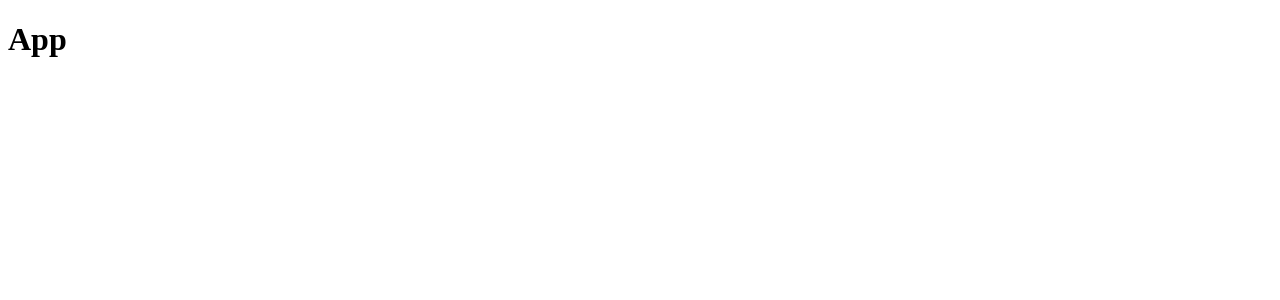
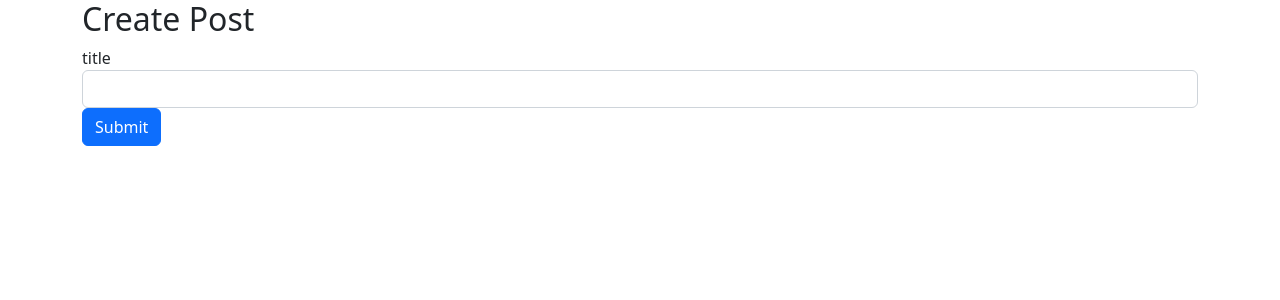
Before and after one commit to jorneycr/MicroServices-ExpressJS, a React (Create React App) app in the folder client/: page / in a window 1280 px wide. Shown: the top 300 px of the page. Built offline with nearby package versions, Linux system fonts and the light colour scheme.

Commit message:
FE structure

```diff
--- a/client/public/index.html
+++ b/client/public/index.html
@@ -15,6 +15,7 @@
       user's mobile device or desktop. See https://developers.google.com/web/fundamentals/web-app-manifest/
     -->
     <link rel="manifest" href="%PUBLIC_URL%/manifest.json" />
+    <link href="https://cdn.jsdelivr.net/npm/bootstrap@5.2.0/dist/css/bootstrap.min.css" rel="stylesheet" integrity="sha384-gH2yIJqKdNHPEq0n4Mqa/HGKIhSkIHeL5AyhkYV8i59U5AR6csBvApHHNl/vI1Bx" crossorigin="anonymous">
     <!--
       Notice the use of %PUBLIC_URL% in the tags above.
       It will be replaced with the URL of the `public` folder during the build.
--- a/client/src/App.js
+++ b/client/src/App.js
@@ -1,7 +1,10 @@
+import PostCreate from "./PostCreate";
+
 function App() {
   return (
-    <div className="App">
-      <h1>App</h1>
+    <div className="container">
+      <h2>Create Post</h2>
+      <PostCreate />
     </div>
   );
 }
--- /dev/null
+++ b/client/src/PostCreate.jsx
@@ -0,0 +1,33 @@
+import React, { useState } from "react";
+import axios from "axios";
+
+const PostCreate = () => {
+  const [title, setTitle] = useState("");
+
+  const onSubmit = async (event) => {
+    event.preventDefault();
+    await axios.post("http://localhost:4000/posts", {
+      title,
+    });
+    setTitle("");
+  };
+
+  return (
+    <div>
+      <form onSubmit={onSubmit}>
+        <div className="form-group">
+          <label htmlFor="">title</label>
+          <input
+            value={title}
+            onChange={(e) => setTitle(e.target.value)}
+            className="form-control"
+            type="text"
+          />
+        </div>
+        <button className="btn btn-primary">Submit</button>
+      </form>
+    </div>
+  );
+};
+
+export default PostCreate;
```
